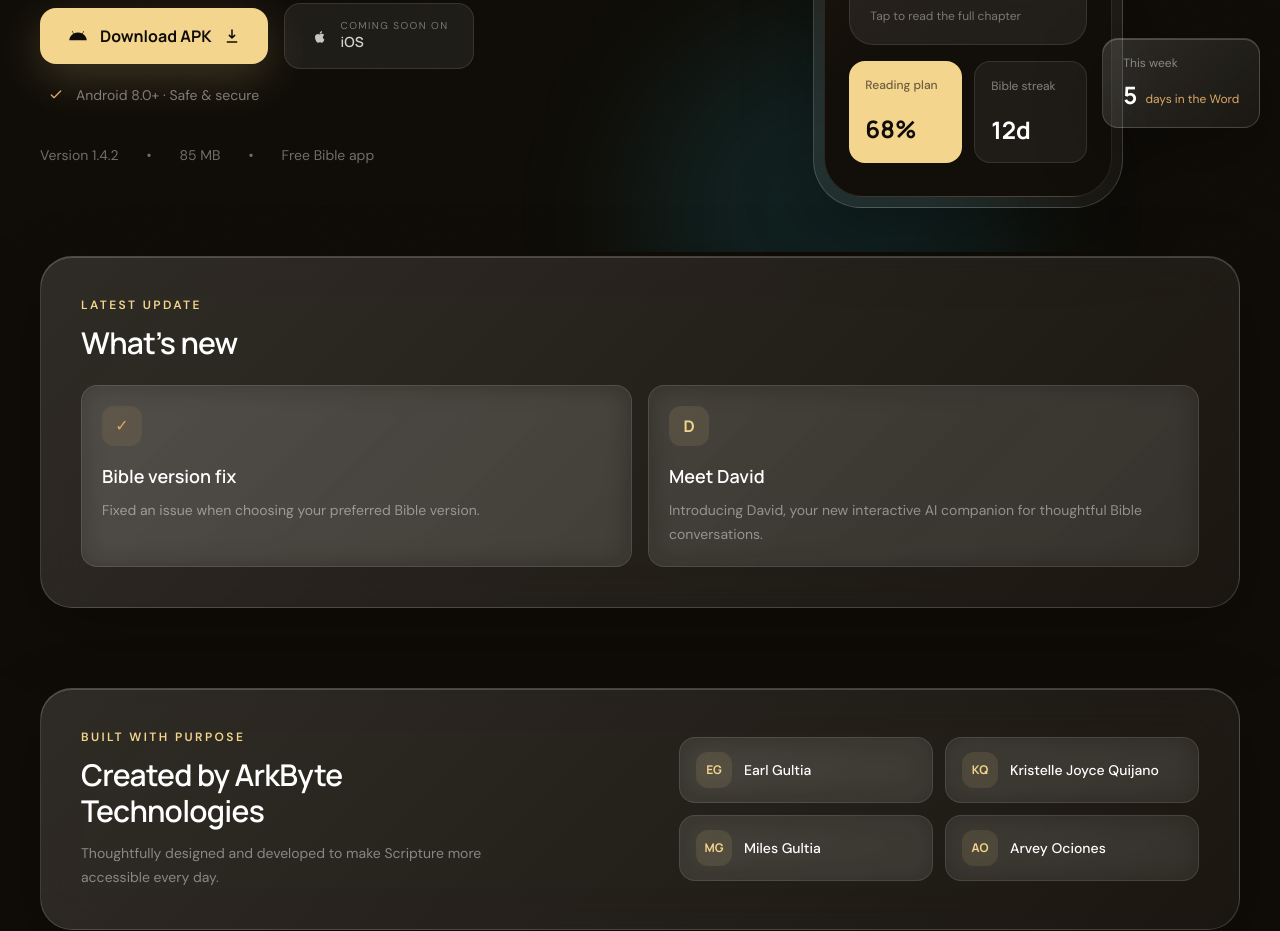
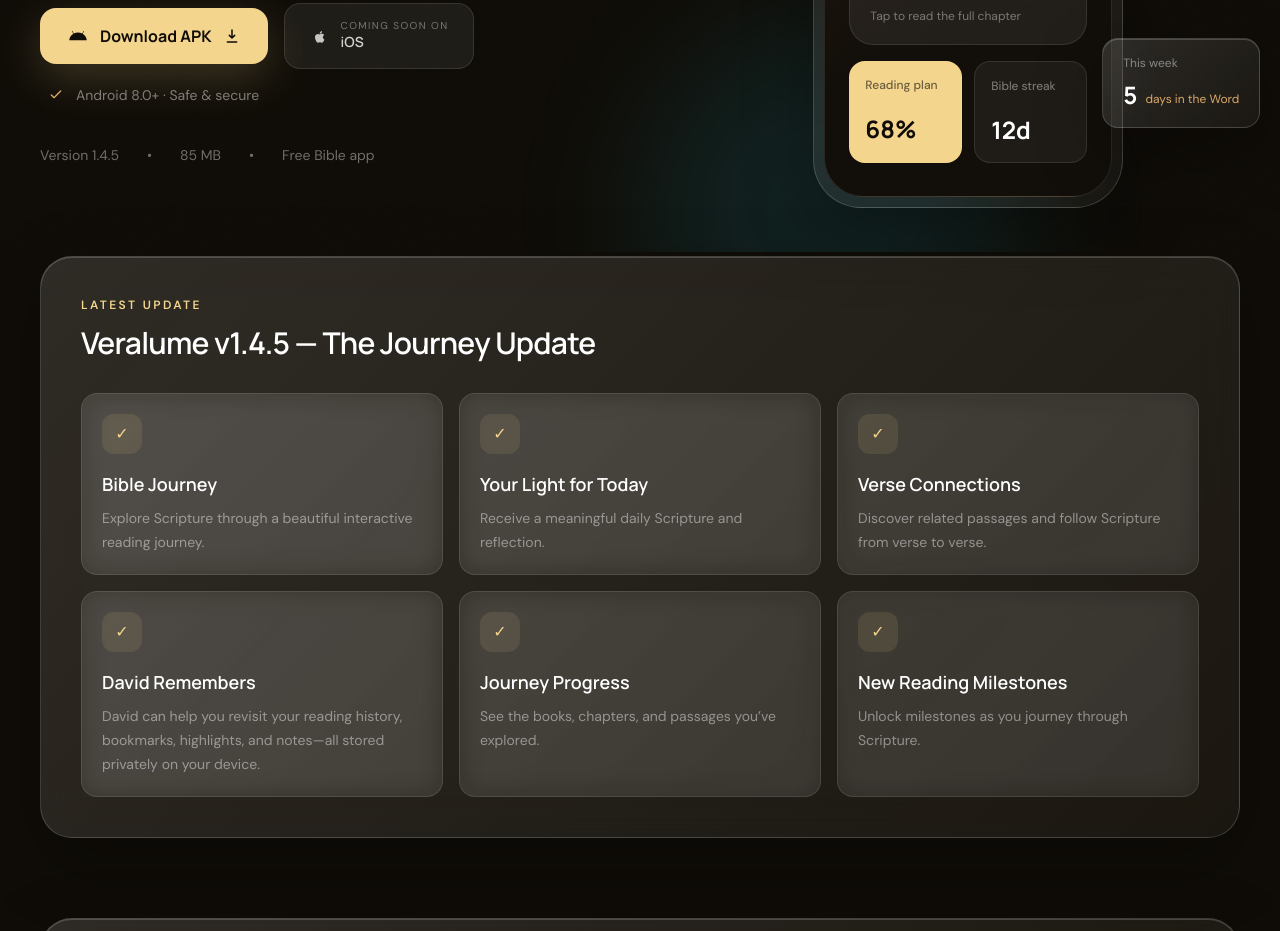
Before and after one commit to earlgultia/veralumeweb, a plain HTML site: page index.html in a window 1280 px wide. Shown: the part 548-1479 px from the top of the page. Drawn offline with nearby package versions, Linux system fonts and the light colour scheme.

Commit message:
Update index.html for version 1.4.5 with new features and enhancements

```diff
--- a/index.html
+++ b/index.html
@@ -128,7 +128,7 @@
         </div>
 
         <div class="reveal delay-3 mt-8 flex flex-wrap justify-center gap-x-3 gap-y-2 text-xs text-white/40 sm:mt-10 sm:justify-start sm:gap-x-7 sm:text-sm">
-          <span>Version 1.4.2</span><span>•</span><span>85 MB</span><span>•</span><span>Free Bible app</span>
+          <span>Version 1.4.5</span><span>•</span><span>85 MB</span><span>•</span><span>Free Bible app</span>
         </div>
       </div>
 
@@ -171,17 +171,37 @@
   <section class="relative z-10 px-5 pb-16 sm:px-6 sm:pb-20 lg:px-10" aria-labelledby="whats-new-heading">
     <div class="glass mx-auto max-w-7xl rounded-[2rem] p-6 sm:p-8 lg:p-10">
       <p class="mb-3 text-xs font-semibold uppercase tracking-[.2em] text-lime">Latest update</p>
-      <h2 id="whats-new-heading" class="font-display text-2xl font-semibold tracking-tight sm:text-3xl">What’s new</h2>
-      <div class="mt-6 grid gap-4 sm:grid-cols-2">
+      <h2 id="whats-new-heading" class="font-display text-2xl font-semibold tracking-tight sm:text-3xl">Veralume v1.4.5 — The Journey Update</h2>
+      <div class="mt-8 grid gap-4 sm:grid-cols-2 xl:grid-cols-3">
         <div class="glass-soft rounded-2xl p-5">
-          <span class="grid h-10 w-10 place-items-center rounded-xl bg-mint/10 text-mint" aria-hidden="true">✓</span>
-          <h3 class="mt-4 font-display text-lg font-semibold">Bible version fix</h3>
-          <p class="mt-2 text-sm leading-6 text-white/45">Fixed an issue when choosing your preferred Bible version.</p>
+          <span class="grid h-10 w-10 place-items-center rounded-xl bg-lime/10 text-lime" aria-hidden="true">✓</span>
+          <h3 class="mt-4 font-display text-lg font-semibold">Bible Journey</h3>
+          <p class="mt-2 text-sm leading-6 text-white/45">Explore Scripture through a beautiful interactive reading journey.</p>
         </div>
         <div class="glass-soft rounded-2xl p-5">
-          <span class="grid h-10 w-10 place-items-center rounded-xl bg-lime/10 font-display font-bold text-lime" aria-hidden="true">D</span>
-          <h3 class="mt-4 font-display text-lg font-semibold">Meet David</h3>
-          <p class="mt-2 text-sm leading-6 text-white/45">Introducing David, your new interactive AI companion for thoughtful Bible conversations.</p>
+          <span class="grid h-10 w-10 place-items-center rounded-xl bg-lime/10 text-lime" aria-hidden="true">✓</span>
+          <h3 class="mt-4 font-display text-lg font-semibold">Your Light for Today</h3>
+          <p class="mt-2 text-sm leading-6 text-white/45">Receive a meaningful daily Scripture and reflection.</p>
+        </div>
+        <div class="glass-soft rounded-2xl p-5">
+          <span class="grid h-10 w-10 place-items-center rounded-xl bg-lime/10 text-lime" aria-hidden="true">✓</span>
+          <h3 class="mt-4 font-display text-lg font-semibold">Verse Connections</h3>
+          <p class="mt-2 text-sm leading-6 text-white/45">Discover related passages and follow Scripture from verse to verse.</p>
+        </div>
+        <div class="glass-soft rounded-2xl p-5">
+          <span class="grid h-10 w-10 place-items-center rounded-xl bg-lime/10 text-lime" aria-hidden="true">✓</span>
+          <h3 class="mt-4 font-display text-lg font-semibold">David Remembers</h3>
+          <p class="mt-2 text-sm leading-6 text-white/45">David can help you revisit your reading history, bookmarks, highlights, and notes—all stored privately on your device.</p>
+        </div>
+        <div class="glass-soft rounded-2xl p-5">
+          <span class="grid h-10 w-10 place-items-center rounded-xl bg-lime/10 text-lime" aria-hidden="true">✓</span>
+          <h3 class="mt-4 font-display text-lg font-semibold">Journey Progress</h3>
+          <p class="mt-2 text-sm leading-6 text-white/45">See the books, chapters, and passages you’ve explored.</p>
+        </div>
+        <div class="glass-soft rounded-2xl p-5">
+          <span class="grid h-10 w-10 place-items-center rounded-xl bg-lime/10 text-lime" aria-hidden="true">✓</span>
+          <h3 class="mt-4 font-display text-lg font-semibold">New Reading Milestones</h3>
+          <p class="mt-2 text-sm leading-6 text-white/45">Unlock milestones as you journey through Scripture.</p>
         </div>
       </div>
     </div>
```
